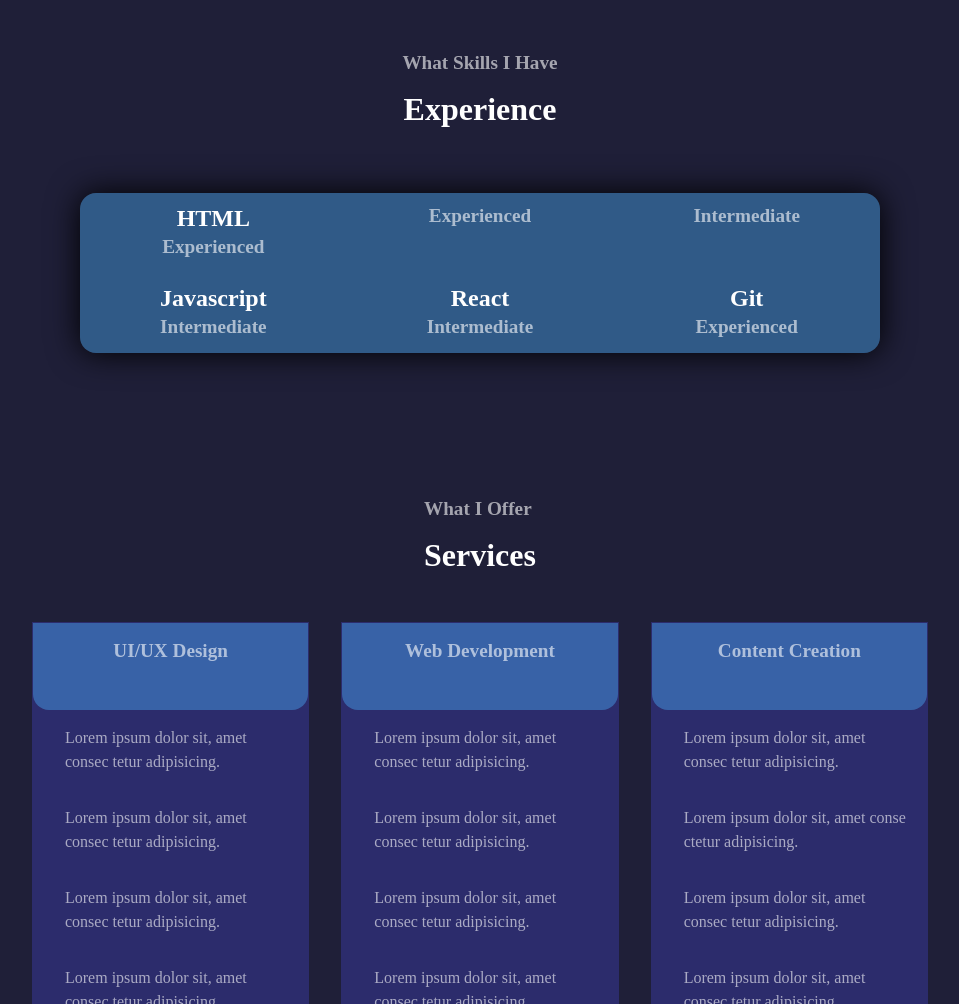
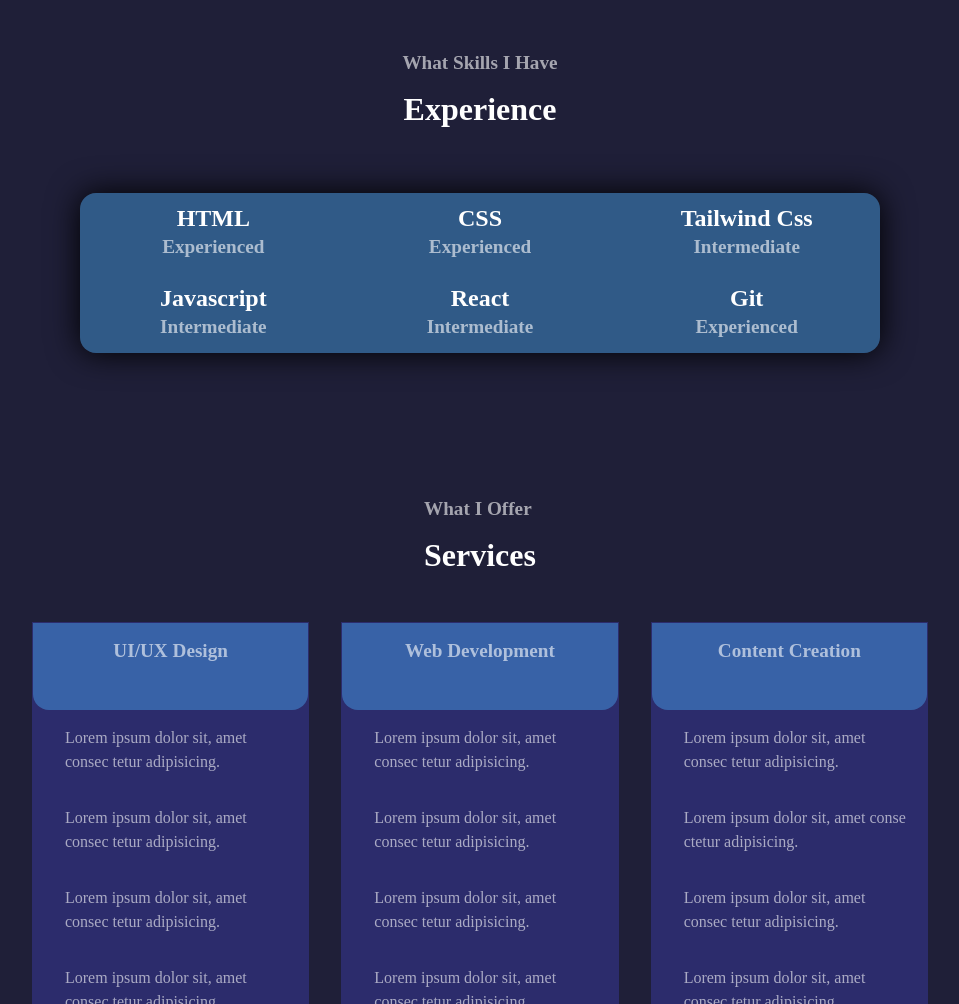
Before and after one commit to Remigit99/Portflio_v1, a plain HTML site: page index.html in a window 1280 px wide. Shown: the part 1262-2266 px from the top of the page, without its empty margins (160-1119 px from the left). Drawn offline with nearby package versions, Linux system fonts and the light colour scheme.

Commit message:
add angle bracket for Css skill opening tag

```diff
--- a/index.html
+++ b/index.html
@@ -137,13 +137,13 @@
                     </article>
 
                     <article class="skill">
-                        <h3 CSS </h3>
+                        <h3> CSS </h3>
 <!--                         <img src="/assets/Css3.jpg" alt="Css3"> -->
                         <p>Experienced</p>
                     </article>
 
                     <article class="skill">
-                        <h3 Tailwind Css </h3>
+                        <h3> Tailwind Css </h3>
 
 <!--                         <img src="/assets/tailwind2.png" alt="Tailwind"> -->
                         <p>Intermediate</p>
```
